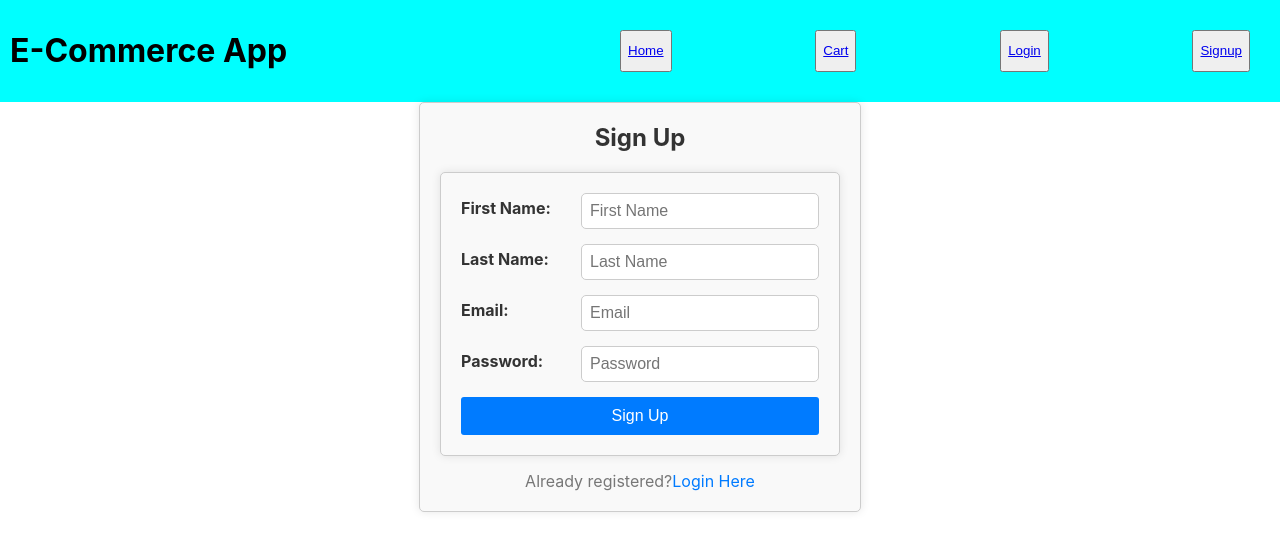
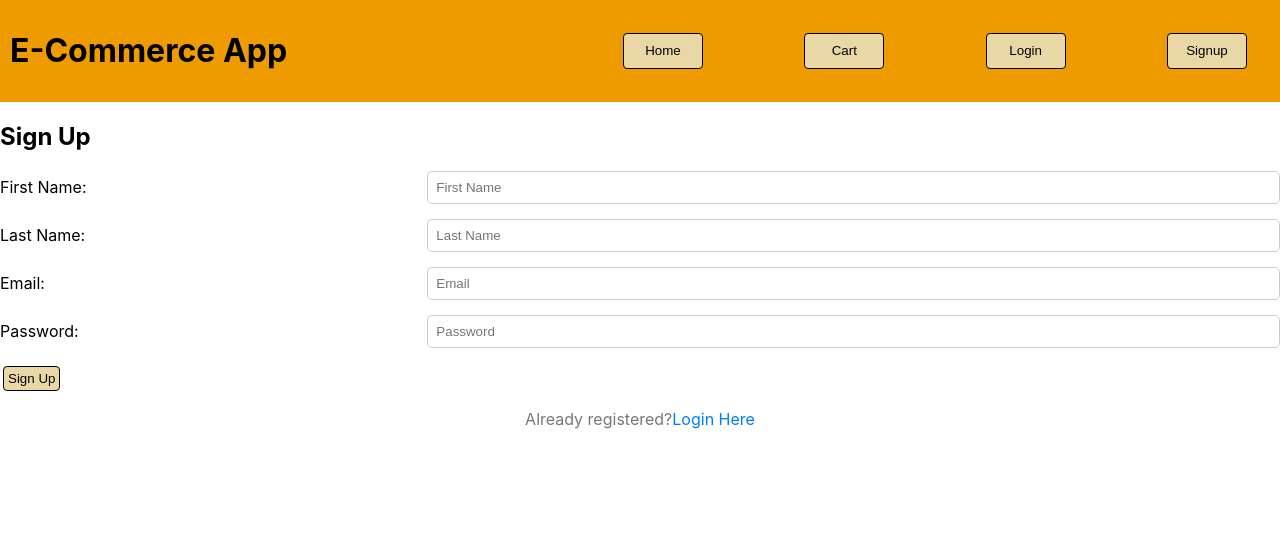
Before and after one commit to Group-5-Phase-2/Phase-2-Group-Project, a React (Create React App) app: page /cart in a window 1280 px wide. Both pictures are taken after a click on the button "Signup". Shown: the top 550 px of the page. Built offline with nearby package versions, Linux system fonts and the light colour scheme.

Commit message:
Refactor: Updating styling

```diff
--- a/src/index.css
+++ b/src/index.css
@@ -15,7 +15,7 @@ code {
   display: flex;
   justify-content: space-between;
   padding: 10px;
-  background-color: aqua;
+  background-color: #EE9B00;
 }
 .nav-items{
   padding: 20px;
@@ -83,13 +83,13 @@ code {
   border-radius: 5px;
 
 }
-.submit-button{
+/* .submit-button{
   background-color: aqua;
   border-radius: 5px;
   padding: 5px 10px;
   color: black;
 
-}
+} */
 .link{
  text-decoration: none;
 }
@@ -104,7 +104,7 @@ code {
   padding: 15px;
 }
 
-.signup-form {
+.form {
   max-width: 400px;
   margin: auto;
   padding: 20px;
@@ -115,35 +115,35 @@ code {
 
 }
 
-.signup-form h2 {
+.form h2 {
   margin-top: 0;
   text-align: center;
   color: #333;
 }
 
-.signup-form form {
+.form form {
   display: flex;
   flex-direction: column;
 }
 
-.signup-form .input-group {
+.form .input-group {
   margin-bottom: 15px;
 }
 
-.signup-form label {
+.form label {
   font-weight: bold;
   margin-bottom: 5px;
   color: #333;
 }
 
-.signup-form input {
+.form input {
   padding: 10px;
   border: 1px solid #ccc;
   border-radius: 3px;
   font-size: 16px;
 }
 
-.signup-form button {
+/* .form button {
   background-color: #007bff;
   color: white;
   border: none;
@@ -154,9 +154,9 @@ code {
   transition: background-color 0.3s;
 }
 
-.signup-form button:hover {
+.form button:hover {
   background-color: #0056b3;
-}
+} */
 
 .login-link {
   margin-top: 15px;
@@ -193,3 +193,120 @@ code {
   border: 1px solid #ccc;
   border-radius: 5px;
 }
+
+button{
+  background-color: #E9D8A6;
+  color: black;
+  border: 1px solid black;
+  border-radius: 4px;
+  margin: 3px;
+  padding: 4px;
+}
+
+button a{
+  text-decoration: none;
+  color: black;
+}
+
+.productsList button, .productItem button, .form button, .cart button, .checkout button{
+  padding: 4px;
+  background-color: #EE9B00;
+}
+
+.nav-items button{
+  padding-left: 10px;
+  padding-right: 10px;
+  width: 5rem;
+}
+
+button:hover{
+  cursor: pointer;
+}
+
+.productItem img{
+  object-fit: contain;
+  height: 20rem;
+}
+
+.productItem {
+  /* width: 50vh; */
+  display: flex;
+  flex-direction: column;
+  align-items: center;
+  /* justify-content: center; */
+}
+
+.cart{
+  display: flex;
+  justify-content: center;
+  /* flex-wrap: wrap; */
+}
+
+.checkout{
+  display: flex;
+  flex-direction: column;
+  align-items: center;
+  justify-content: center;
+}
+
+.products-header{
+  text-align: center;
+}
+
+.landing-header .products-header{
+  font-size: 2.5rem;
+}
+
+.hidden{
+  display: none;
+}
+
+button:hover > .hidden{
+  display: block;
+}
+
+.receipt{
+  display: flex;
+  flex-direction: column;
+  align-items: center;
+  justify-content: center;
+}
+
+.table-container {
+  max-width: 600px;
+  margin: 0 auto;
+}
+
+.styled-table {
+  width: 100%;
+  border-collapse: collapse;
+  border: 1px solid #ccc;
+  margin: 20px 0;
+}
+
+.styled-table th, .styled-table td {
+  padding: 10px;
+  text-align: left;
+}
+
+.styled-table th {
+  background-color: #f2f2f2;
+}
+
+.styled-table tr:nth-child(even) {
+  background-color: #f2f2f2;
+}
+
+.styled-table tr:hover {
+  background-color: #e0e0e0;
+}
+
+.styled-table th, .styled-table td {
+  border-bottom: 1px solid #ccc;
+}
+
+.footer{
+  font-weight: bold;
+  text-align: right;
+  padding: 10px;
+}
```
